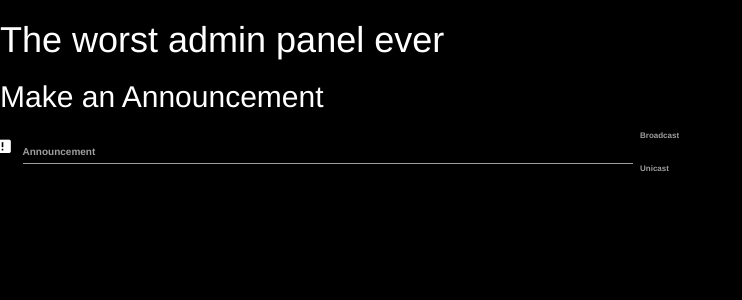
After one commit to ImgBotApp/PotLuck, a Node server app: page /admin in a window 1280 px wide. The commit adds this page. Shown: the top 300 px of the page, without its empty margins (0-742 px from the left). Run offline with Node 20, Linux system fonts and the light colour scheme; the visitor is signed in with stand-in values (Sample User, id 1); some libraries are stand-ins or nearby versions.

Commit message:
View improvements. Admin Panel in development.

```diff
--- /dev/null
+++ b/Web_App/app/Routes/Admins.js
@@ -0,0 +1,68 @@
+/**
+ * Created by Omar on 11/11/2017
+ */
+
+'use strict';
+
+const _viewsdir = appRoot + '/views';
+const _modelsdir = appRoot + '/app/models';
+
+const path = require('path'); // Require path module for configuring paths
+const User = require(_modelsdir + '/users.js').User; // Require our user model
+const routes_list = require("../routes_list").routes_list; // List of routes to pass to EJS
+
+const options = {routes: routes_list};
+
+module.exports = app => {
+    app.get('/admin', isLoggedIn, isAdmin, (req, res) => {
+        options.user = req.user;
+        res.render(path.resolve(_viewsdir + '/Admin_Panel/ap.ejs'), options);
+    });
+
+    app.get('/admin/register', isLoggedIn, (req, res) => {
+        res.render(path.resolve(_viewsdir + '/Admin_Panel/ap_auth.ejs'), options);
+    });
+
+    app.post('/admin/register', isLoggedIn, (req, res) => {
+        if (req.body.password === process.env.ADMIN_PASS) {
+            User.findByIdAndUpdate(req.user._id, {isAdmin: true}).then(() => successfulMsg(res)).catch(err => {
+                console.log(err);
+
+                unsuccessfulMsg(res);
+            });
+        } else
+            unsuccessfulMsg(res);
+
+        function unsuccessfulMsg(res) {
+            res.writeHead(200, {'Content-Type': 'application/json'});
+            res.end(JSON.stringify({err: "Unsuccessful elevation!"}));
+        }
+
+        function successfulMsg(res) {
+            res.writeHead(200, {'Content-Type': 'application/json'});
+            res.end(JSON.stringify({err: null}));
+        }
+    });
+};
+
+/**
+ * Function for checking if the user requesting the page is logged in
+ * @param req
+ * @param res
+ * @param next
+ * @returns {*}
+ */
+function isLoggedIn(req, res, next) {
+
+    if (req.isAuthenticated())
+        return next();
+
+    res.redirect('/');
+}
+
+function isAdmin(req, res, next) {
+    if (req.user.isAdmin)
+        return next();
+
+    res.redirect('/admin/register');
+}
--- a/Web_App/app/Routes/Functionality.js
+++ b/Web_App/app/Routes/Functionality.js
@@ -14,7 +14,7 @@ const Recipe = require(_modelsdir + '/recipes.js').Recipe; // Require of recipe
 const routes_list = require("../routes_list").routes_list; // List of routes to pass to EJS
 const toolbox = require('../../toolbox/toolbox'); // Handy-dandy functions
 
-let options = {routes: routes_list};
+const options = {routes: routes_list};
 
 module.exports = (app, passport) => {
 
@@ -112,8 +112,8 @@ module.exports = (app, passport) => {
                 }
 
         User.findByIdAndUpdate(req.user._id, {$addToSet: {feedback: {$each: ratings}}}, {upsert: true}).then(() => {
-            if (req.user.first_visit)
-                User.findByIdAndUpdate(req.user._id, {first_visit: false}).then(() => res.send({
+            if (req.user.isFirstVisit)
+                User.findByIdAndUpdate(req.user._id, {isFirstVisit: false}).then(() => res.send({
                     status: 'Success',
                     redirectTo: '/dashboard'
                 }));
--- a/Web_App/app/Routes/Users.js
+++ b/Web_App/app/Routes/Users.js
@@ -357,7 +357,7 @@ function loginExternalCB(passport, method) {
 }
 
 function isFirstVisit(req, res) {
-    if (req.user.first_visit)
+    if (req.user.isFirstVisit)
         res.redirect('/polling');
     else
         res.redirect('/index');
--- a/Web_App/app/Routes/index.js
+++ b/Web_App/app/Routes/index.js
@@ -4,6 +4,7 @@
 
 _routesDir = appRoot + '/app/Routes';
 module.exports = (app, passport) => {
+    exports.Admin = require(_routesDir + '/Admins.js')(app);
     exports.Functionality = require(_routesDir + '/Functionality.js')(app, passport);
     exports.Home = require(_routesDir + '/Home.js')(app, passport);
     exports.Users = require(_routesDir + '/Users.js')(app, passport);
--- a/Web_App/app/models/users.js
+++ b/Web_App/app/models/users.js
@@ -77,7 +77,9 @@ const userSchema = mongoose.Schema({
         rating: Number
     }, {_id: false})], // Create a new schema for user feedback, but don't give it an id.
     connected_accounts: Number,
-    first_visit: {type: Boolean, default: true}
+    isFirstVisit: {type: Boolean, default: true},
+    registration_date: Date,
+    isAdmin: {type: Boolean, default: false}
 });
 
 // methods ======================
--- a/Web_App/app/routes_list.js
+++ b/Web_App/app/routes_list.js
@@ -76,6 +76,9 @@ exports.routes_list = {
     },
 
     // Application
+    admin: {
+        pathname: "/admin"
+    },
     feedback: {
         pathname: "/feedback"
     },
--- a/Web_App/config/passport.js
+++ b/Web_App/config/passport.js
@@ -81,6 +81,7 @@ module.exports = passport => {
                             newUser.local.password = newUser.generateHash(password);
                             newUser.local.name = name;
                             newUser.connected_accounts = 1;
+                            newUser.registration_date = new Date();
 
                             // save the user
                             newUser.save(err => {
@@ -192,6 +193,7 @@ module.exports = passport => {
                             newUser.facebook.email = profile.emails[0].value; // facebook can return multiple emails so we'll take the first
                             newUser.facebook.picture = 'https://graph.facebook.com/' +
                                 profile.id.toString() + '/picture?type=large';
+                            newUser.registration_date = new Date();
 
                             // save our user to the database
                             newUser.save(err => {
@@ -269,6 +271,7 @@ module.exports = passport => {
                             newUser.twitter.displayName = profile.displayName;
                             newUser.twitter.email = profile.emails[0].value;
                             newUser.twitter.picture = 'https://twitter.com/' + profile.username + '/profile_image?size=original';
+                            newUser.registration_date = new Date();
 
                             // save our user into the database
                             newUser.save(err => {
@@ -339,6 +342,7 @@ module.exports = passport => {
                             newUser.google.name = profile.displayName;
                             newUser.google.email = profile.emails[0].value; // pull the first email
                             newUser.google.picture = profile.photos[0].value;
+                            newUser.registration_date = new Date();
 
                             // save the user
                             newUser.save(err => {
@@ -404,6 +408,7 @@ module.exports = passport => {
                             newUser.github.username = profile.username;
                             newUser.github.email = profile.emails[0].value;
                             newUser.github.email = profile._json.avatar_url;
+                            newUser.registration_date = new Date();
 
                             // save the user
                             newUser.save(err => {
@@ -469,6 +474,7 @@ module.exports = passport => {
                         newUser.linkedin.email = profile.emails[0].value;
                         newUser.linkedin.headline = profile._json.headline;
                         newUser.linkedin.picture = profile._json.pictureUrl;
+                        newUser.registration_date = new Date();
 
                         // save the user
                         newUser.save(err => {
--- /dev/null
+++ b/Web_App/views/Admin_Panel/ap.ejs
@@ -0,0 +1,50 @@
+<!DOCTYPE html>
+<html xmlns="http://www.w3.org/1999/html" lang="en">
+<head>
+    <meta charset="UTF-8">
+    <meta name="viewport" content="width=device-width, initial-scale=1">
+    <title>PotLuck | Admin Panel</title>
+
+    <!--Import Google Icon Font-->
+    <link rel="stylesheet" href="https://fonts.googleapis.com/icon?family=Material+Icons">
+
+    <!-- CSS  -->
+    <link type="text/css" rel="stylesheet" href="/css/materialize.min.css" media="screen,projection"/>
+    <link type="text/css" rel="stylesheet" href="/css/bootstrap.min.css">
+    <link type="text/css" rel="stylesheet" href="/css/font-awesome.min.css">
+    <link type="text/css" rel="stylesheet" href="/raleway.min.css">
+    <link type="text/css" rel="stylesheet" href="/w3.css">
+</head>
+<body class="black white-text">
+<div class="admin-panel w3-container">
+    <h1>The worst admin panel ever</h1>
+    <div class="admin-panel-announcement">
+        <h2>Make an Announcement</h2>
+        <div class="row">
+            <form class="col s12">
+                <div class="row">
+                    <div class="input-field col s6">
+                        <i class="material-icons prefix">announcement</i>
+                        <input id="icon_prefix" type="text" class="validate">
+                        <label for="icon_prefix">Announcement</label>
+                    </div>
+                    <p>
+                        <input class="with-gap" name="transmission" type="radio" id="broadcast"/>
+                        <label for="broadcast">Broadcast</label>
+                    </p>
+                    <p>
+                        <input class="with-gap" name="transmission" type="radio" id="unicast"/>
+                        <label for="unicast">Unicast</label>
+                    </p>
+                </div>
+            </form>
+        </div>
+    </div>
+</div>
+
+<!-- Scripts  -->
+<script type="text/javascript" src="/jquery.min.js"></script>
+<script type="text/javascript" src="/js/bootstrap.min.js"></script>
+<script type="text/javascript" src="/js/materialize.min.js"></script>
+</body>
+</html>
--- a/Web_App/views/Polling/polling.ejs
+++ b/Web_App/views/Polling/polling.ejs
@@ -3,7 +3,7 @@
 <head>
     <meta charset="UTF-8">
     <meta name="viewport" content="width=device-width, initial-scale=1">
-    <title>PotLuck | Polling</title>
+    <title>PotLuck | | Smart Recipe Recommendation, Search, and Discovery | Polling</title>
 
     <!--Import Google Icon Font-->
     <link rel="stylesheet" href="https://fonts.googleapis.com/icon?family=Material+Icons">
--- a/Web_App/views/Profile/profile.ejs
+++ b/Web_App/views/Profile/profile.ejs
@@ -3,9 +3,10 @@
 <head>
     <meta charset="UTF-8">
     <meta name="viewport" content="width=device-width, initial-scale=1">
-    <title>PotLuck | <%= user.local.name %>'s Profile</title>
+    <title>PotLuck | Smart Recipe Recommendation, Search, and Discovery | <%= user.local.name %>'s Profile</title>
 
     <!--Import Google Icon Font-->
+
     <link rel="stylesheet" href="https://fonts.googleapis.com/icon?family=Material+Icons">
 
     <!-- CSS  -->
```
Also changed, not shown: Web_App/views/Admin_Panel/ap_auth.ejs (added, +71 -0 lines), Web_App/views/Login/login.ejs (+4 -3 lines), Web_App/views/Signup/signup.ejs (+4 -3 lines).
